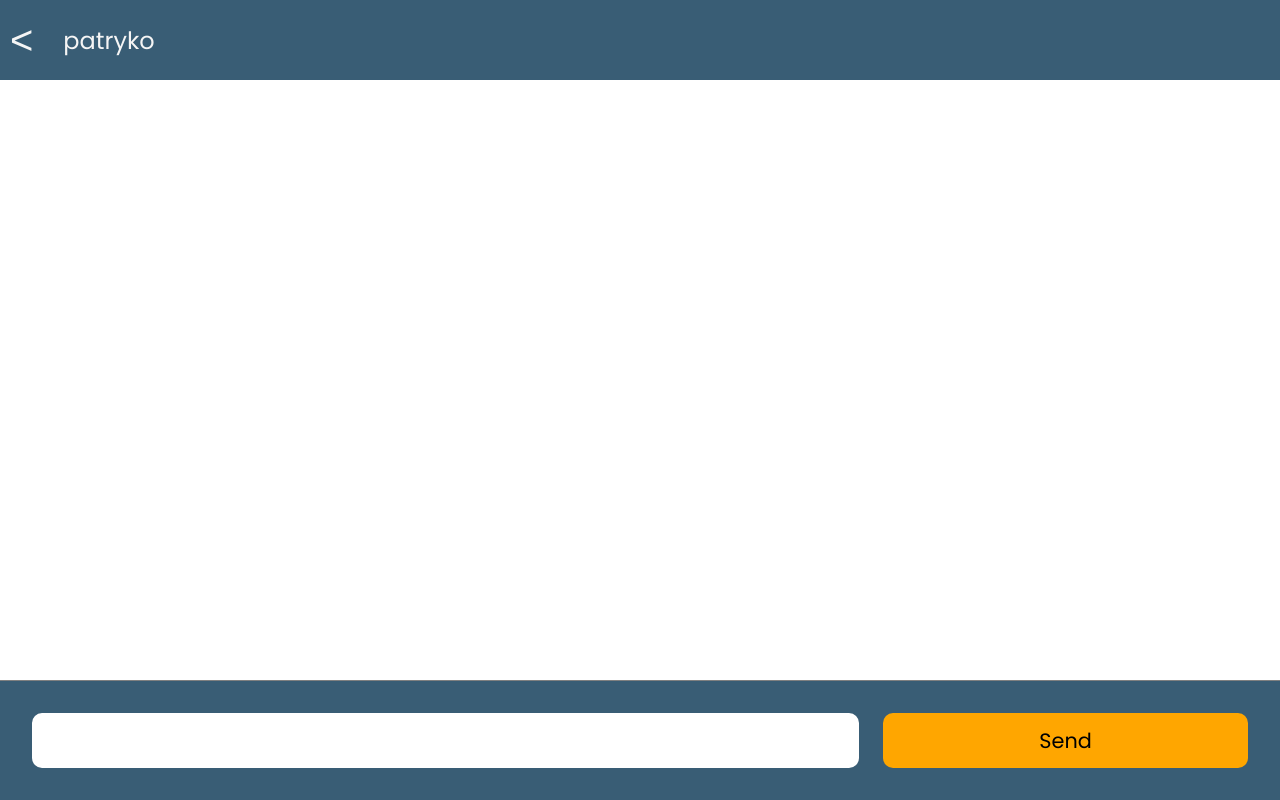
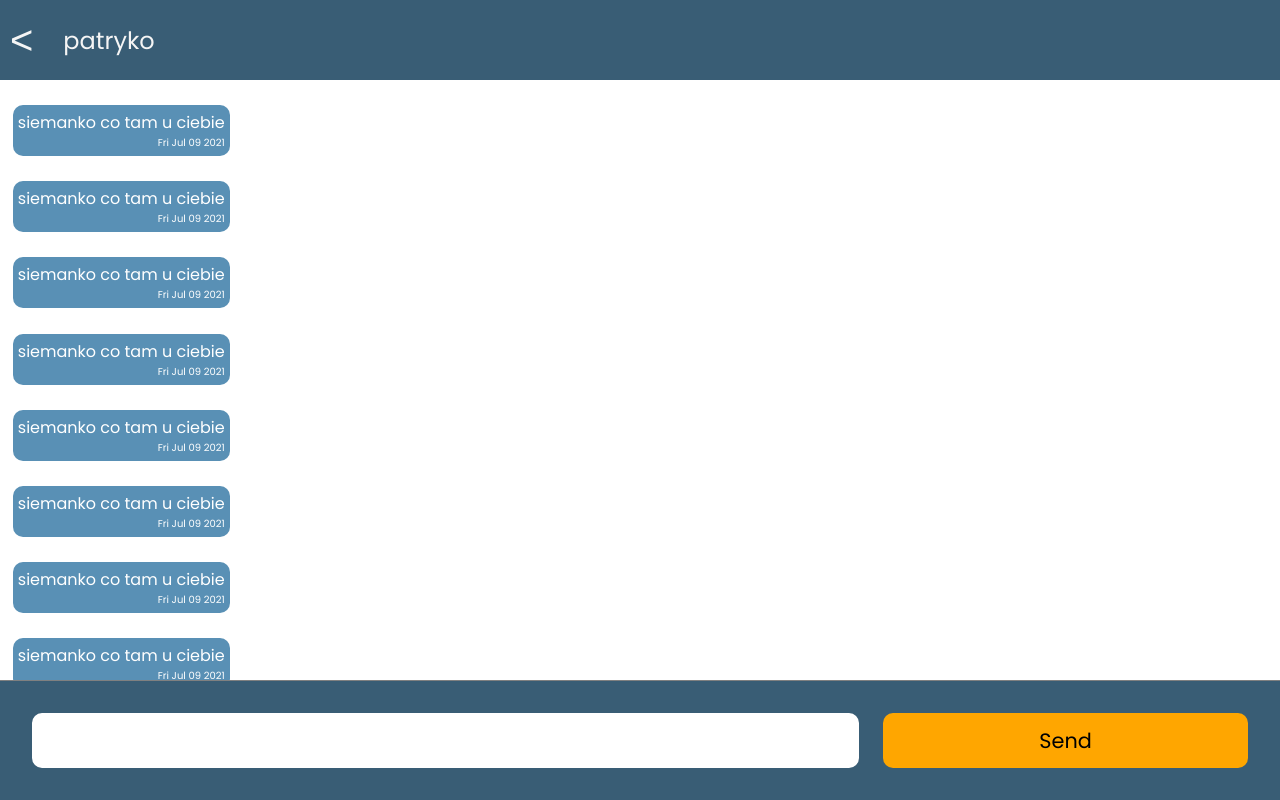
Before and after one commit to atrykp/chat-app-client, a React (Create React App) app: page / in a window 1280 px wide. Built offline with nearby package versions, Linux system fonts and the light colour scheme.

Commit message:
add message component

```diff
--- a/src/Screen/ChatScreen/ChatScreen.scss
+++ b/src/Screen/ChatScreen/ChatScreen.scss
@@ -24,6 +24,8 @@
 .chat-screen-conversation {
   height: 75vh;
   width: 100%;
+  padding: 1%;
+  overflow-y: scroll;
 }
 .chat-screen-form-wrapper {
   height: 15vh;
--- a/src/Screen/ChatScreen/ChatScreen.tsx
+++ b/src/Screen/ChatScreen/ChatScreen.tsx
@@ -1,6 +1,23 @@
 import { useHistory } from "react-router-dom";
 import Button from "../../components/Button";
+import Message from "../../components/Message/Message";
 import "./ChatScreen.scss";
+
+const message = {
+  text: "siemanko co tam u ciebie",
+  date: new Date().toDateString(),
+  sender: "me",
+};
+const messageTwo = {
+  text: "siemanko",
+  date: new Date().toDateString(),
+  sender: "me",
+};
+const messageThree = {
+  text: "u mnie spoko",
+  date: new Date().toDateString(),
+  sender: "me",
+};
 
 const ChatScreen = () => {
   const history = useHistory();
@@ -12,7 +29,25 @@ const ChatScreen = () => {
         </button>
         <p className="chat-bar-header">patryko</p>
       </div>
-      <div className="chat-screen-conversation"></div>
+      <div className="chat-screen-conversation">
+        <Message message={message} />
+        <Message message={message} />
+        <Message message={message} />
+        <Message message={message} />
+        <Message message={message} />
+        <Message message={message} />
+        <Message message={message} />
+        <Message message={message} />
+        <Message message={message} />
+        <Message message={message} />
+        <Message message={message} />
+        <Message message={message} />
+        <Message message={message} />
+        <Message message={message} />
+        <Message message={message} />
+        <Message message={messageTwo} main />
+        <Message message={messageThree} main />
+      </div>
       <div className="chat-screen-form-wrapper">
         <form action="" className="chat-screen-form">
           <input className="chat-screen-form-input"></input>
--- /dev/null
+++ b/src/components/Message/Message.scss
@@ -0,0 +1,33 @@
+.message-wrapper {
+  width: 100%;
+  display: flex;
+  padding: 1% 0;
+  &-main {
+    @extend .message-wrapper;
+    justify-content: flex-end;
+  }
+}
+.message {
+  max-width: 48%;
+  background-color: #5990b5;
+  padding: 5px;
+  display: grid;
+  border-radius: 10px;
+  color: white;
+  &-main {
+    @extend .message;
+    background-color: #afb7bd;
+    color: black;
+  }
+}
+.message-text {
+  font-size: 1rem;
+  //   color: white;
+}
+.message-date {
+  //   color: white;
+  justify-self: flex-end;
+}
+
+.main {
+}
--- /dev/null
+++ b/src/components/Message/Message.tsx
@@ -0,0 +1,24 @@
+import React from "react";
+import "./Message.scss";
+
+interface IMessage {
+  message: {
+    text: string;
+    date: string;
+    sender: string;
+  };
+  main?: boolean;
+}
+
+const Message = ({ message, main }: IMessage) => {
+  return (
+    <div className={main ? "message-wrapper-main" : "message-wrapper"}>
+      <div className={main ? "message-main" : "message"}>
+        <p className="message-text">{message.text}</p>
+        <p className="message-date">{message.date}</p>
+      </div>
+    </div>
+  );
+};
+
+export default Message;
```
